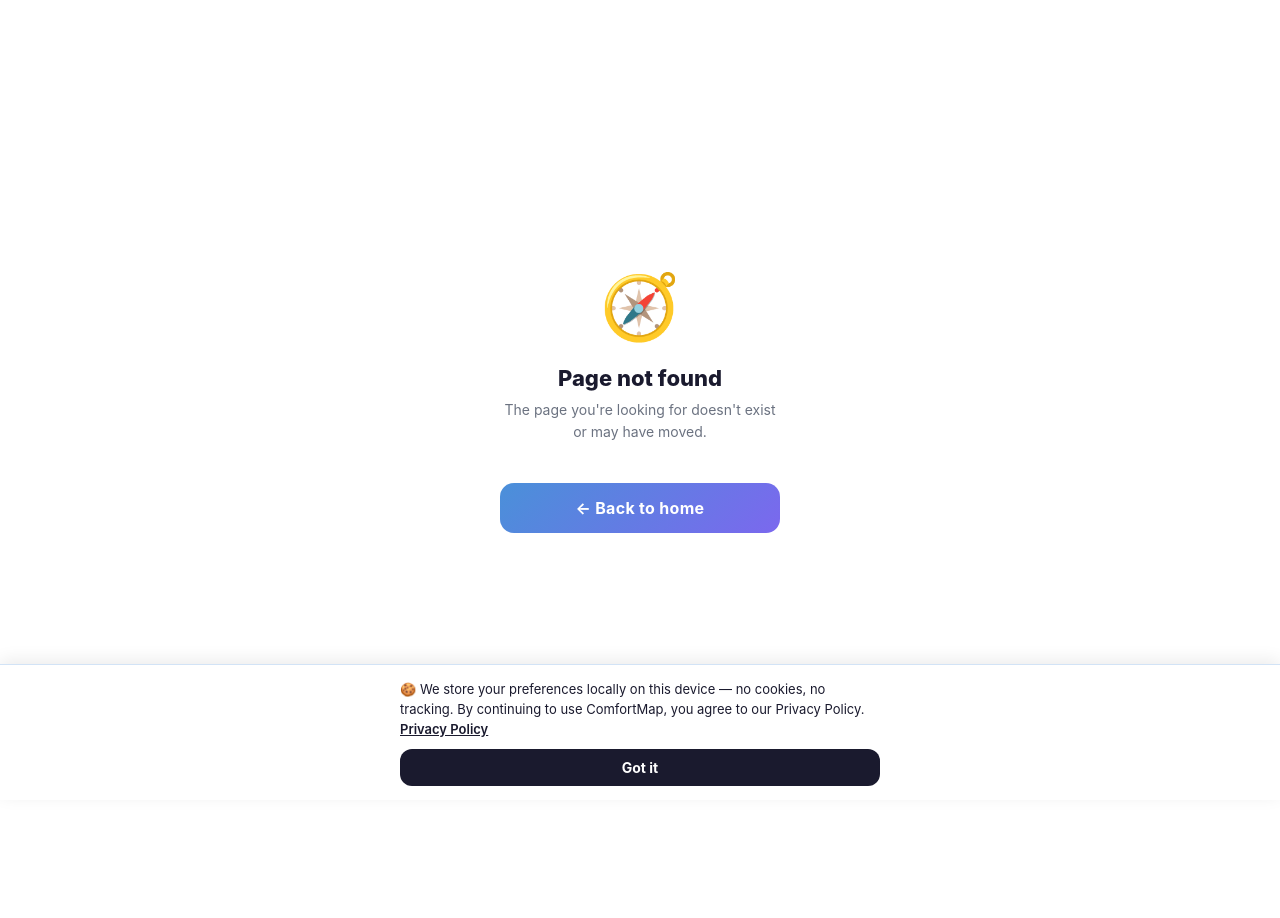
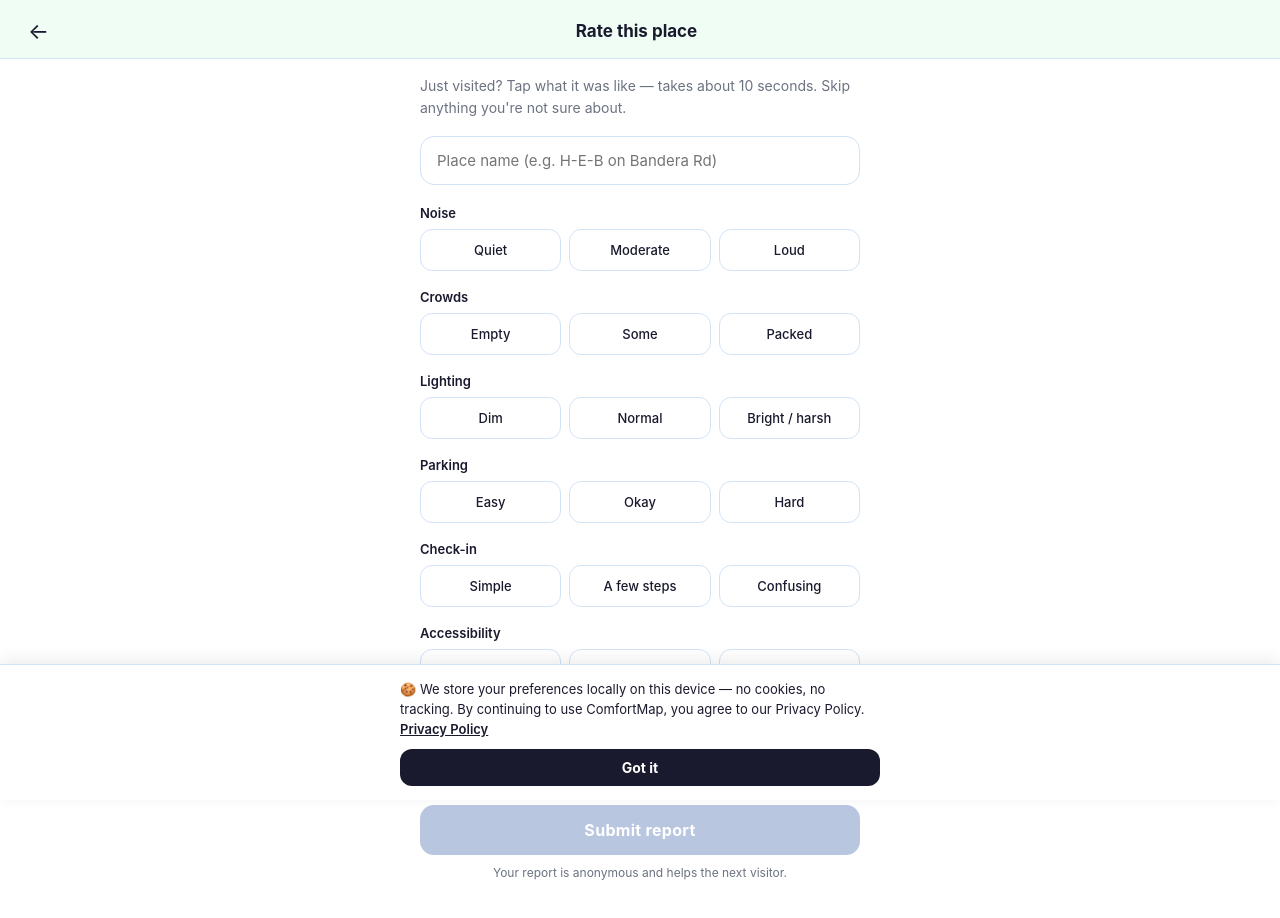
Before and after one commit to Zsolis-2028/comfortmap, a React (Vite) app: page /report in a window 1280 px wide. Shown: the top 918 px of the page. Before the commit the page ends 800 px from the top, so only its background shows below. Built offline with nearby package versions, Linux system fonts and the light colour scheme; no server answers.

Commit message:
Add 10-second report flow: contribution screen, DB writes, and entry point

```diff
--- a/src/App.jsx
+++ b/src/App.jsx
@@ -19,6 +19,7 @@ const OnboardingWho      = lazy(() => import('./screens/OnboardingWho'))
 const OnboardingSensory  = lazy(() => import('./screens/OnboardingSensory'))
 const HomeScreen         = lazy(() => import('./screens/HomeScreen'))
 const InputScreen        = lazy(() => import('./screens/InputScreen'))
+const ReportScreen       = lazy(() => import('./screens/ReportScreen'))
 const ResultScreen       = lazy(() => import('./screens/ResultScreen'))
 const SavedScreen        = lazy(() => import('./screens/SavedScreen'))
 const SettingsScreen     = lazy(() => import('./screens/SettingsScreen'))
@@ -48,6 +49,7 @@ export default function App() {
             {/* Main app */}
             <Route path="/home"                  element={<HomeScreen />} />
             <Route path="/input"                 element={<InputScreen />} />
+            <Route path="/report"                element={<ReportScreen />} />
             <Route path="/result"                element={<ResultScreen />} />
             <Route path="/saved"                 element={<SavedScreen />} />
             <Route path="/settings"              element={<SettingsScreen />} />
--- /dev/null
+++ b/src/lib/reports.js
@@ -0,0 +1,65 @@
+// src/lib/reports.js
+// The write side of the truth engine: turn a visitor's taps into real,
+// attributed observations in Supabase.
+//
+// Every observation saved here is source='user_report', confidence='verified' —
+// a real person, really there. This is the data the whole product stands on.
+
+import { supabase } from './supabaseClient'
+
+// Make sure we have an auth session so Row Level Security lets us write.
+// We use anonymous sign-in: the visitor silently gets a real (anonymous)
+// account so their reports are attributed, with zero signup friction.
+export async function ensureSignedIn() {
+  const { data: { session } } = await supabase.auth.getSession()
+  if (session) return session.user
+  const { data, error } = await supabase.auth.signInAnonymously()
+  if (error) throw error
+  return data.user
+}
+
+// Find an existing venue by name + city, or create it. Returns the venue id.
+export async function findOrCreateVenue({ name, category = 'other', city = 'San Antonio' }) {
+  const cleanName = name.trim()
+
+  const { data: found, error: findErr } = await supabase
+    .from('venues')
+    .select('id')
+    .ilike('name', cleanName)   // case-insensitive match
+    .eq('city', city)
+    .limit(1)
+  if (findErr) throw findErr
+  if (found && found.length) return found[0].id
+
+  const { data: created, error: createErr } = await supabase
+    .from('venues')
+    .insert({ name: cleanName, category, city })
+    .select('id')
+    .single()
+  if (createErr) throw createErr
+  return created.id
+}
+
+// ratings: { noise: 1..3, crowds: 1..3, ... } — only the attributes the
+// visitor actually tapped. Writes one observation row per rated attribute.
+export async function submitReport({ venueName, category, city, ratings }) {
+  const user = await ensureSignedIn()
+  const venueId = await findOrCreateVenue({ name: venueName, category, city })
+
+  const rows = Object.entries(ratings)
+    .filter(([, value]) => value != null)
+    .map(([attribute, rating]) => ({
+      venue_id: venueId,
+      attribute,
+      rating,
+      source: 'user_report',
+      confidence: 'verified',
+      contributor_id: user.id,
+    }))
+
+  if (rows.length === 0) return { venueId, inserted: 0 }
+
+  const { error } = await supabase.from('observations').insert(rows)
+  if (error) throw error
+  return { venueId, inserted: rows.length }
+}
--- /dev/null
+++ b/src/screens/ReportScreen.jsx
@@ -0,0 +1,167 @@
+// ReportScreen.jsx
+// The 10-second contribution flow — the real engine of ComfortMap.
+// A visitor taps what a place was like; each tap becomes a Verified
+// observation in the database. This is how the honest map fills up.
+
+import { useState } from 'react'
+import { useNavigate, useLocation } from 'react-router-dom'
+import { useUser } from '../context/UserContext'
+import { RADIUS } from '../styles/colors'
+import Header from '../components/Header'
+import Screen from '../components/Screen'
+import { PrimaryButton } from '../components/Button'
+import { submitReport } from '../lib/reports'
+
+// 1 = calmest / easiest, 3 = most intense / hardest
+const ATTRIBUTES = [
+  { key: 'noise',         label: 'Noise',           options: ['Quiet', 'Moderate', 'Loud'] },
+  { key: 'crowds',        label: 'Crowds',          options: ['Empty', 'Some', 'Packed'] },
+  { key: 'lighting',      label: 'Lighting',        options: ['Dim', 'Normal', 'Bright / harsh'] },
+  { key: 'parking',       label: 'Parking',         options: ['Easy', 'Okay', 'Hard'] },
+  { key: 'check_in',      label: 'Check-in',        options: ['Simple', 'A few steps', 'Confusing'] },
+  { key: 'accessibility', label: 'Accessibility',   options: ['Good', 'Partial', 'Poor'] },
+  { key: 'sensory',       label: 'Overall sensory', options: ['Calm', 'Manageable', 'Overwhelming'] },
+]
+
+export default function ReportScreen() {
+  const navigate = useNavigate()
+  const location = useLocation()
+  const { COLORS } = useUser()
+
+  const [venueName, setVenueName] = useState(location.state?.venueName || '')
+  const [ratings, setRatings] = useState({})
+  const [status, setStatus] = useState('idle') // idle | saving | done | error
+  const [errorMsg, setErrorMsg] = useState('')
+
+  const setRating = (key, value) =>
+    setRatings(prev => ({ ...prev, [key]: prev[key] === value ? undefined : value }))
+
+  const ratedCount = Object.values(ratings).filter(v => v != null).length
+  const canSubmit = venueName.trim().length > 0 && ratedCount > 0 && status !== 'saving'
+
+  const handleSubmit = async () => {
+    setStatus('saving')
+    setErrorMsg('')
+    try {
+      const clean = Object.fromEntries(
+        Object.entries(ratings).filter(([, v]) => v != null)
+      )
+      await submitReport({
+        venueName,
+        category: location.state?.category || 'other',
+        city: location.state?.city || 'San Antonio',
+        ratings: clean,
+      })
+      setStatus('done')
+    } catch (err) {
+      setStatus('error')
+      setErrorMsg(err.message || 'Something went wrong saving your report.')
+    }
+  }
+
+  if (status === 'done') {
+    return (
+      <div style={{ minHeight: '100vh', background: COLORS.soft }}>
+        <Header title="Thank you 💙" onBack={() => navigate('/home')} />
+        <Screen>
+          <div style={{ textAlign: 'center', marginTop: 40 }}>
+            <div style={{ fontSize: 48, marginBottom: 12 }}>🎉</div>
+            <div style={{ fontSize: 18, fontWeight: 700, color: COLORS.forest, marginBottom: 8 }}>
+              Your report is saved!
+            </div>
+            <div style={{ fontSize: 14, color: COLORS.muted, lineHeight: 1.6, maxWidth: 320, margin: '0 auto' }}>
+              You just made ComfortMap more honest for the next person visiting {venueName.trim()}. That's real data — thank you.
+            </div>
+            <PrimaryButton onClick={() => navigate('/home')} style={{ maxWidth: 240, margin: '24px auto 0' }}>
+              Done
+            </PrimaryButton>
+          </div>
+        </Screen>
+      </div>
+    )
+  }
+
+  return (
+    <div style={{ minHeight: '100vh', background: COLORS.soft }}>
+      <Header title="Rate this place" onBack={() => navigate(-1)} />
+      <Screen>
+        <p style={{ fontSize: 14, color: COLORS.muted, margin: '16px 0', lineHeight: 1.6 }}>
+          Just visited? Tap what it was like — takes about 10 seconds. Skip anything you're not sure about.
+        </p>
+
+        <input
+          value={venueName}
+          onChange={e => setVenueName(e.target.value)}
+          placeholder="Place name (e.g. H-E-B on Bandera Rd)"
+          style={{
+            width: '100%',
+            boxSizing: 'border-box',
+            borderRadius: RADIUS.lg,
+            border: `1.5px solid ${COLORS.border}`,
+            padding: '14px 16px',
+            fontSize: 15,
+            fontFamily: 'inherit',
+            outline: 'none',
+            background: COLORS.white,
+            color: COLORS.text,
+            marginBottom: 20,
+          }}
+        />
+
+        {ATTRIBUTES.map(attr => (
+          <div key={attr.key} style={{ marginBottom: 18 }}>
+            <div style={{ fontSize: 13, fontWeight: 600, color: COLORS.forest, marginBottom: 8 }}>
+              {attr.label}
+            </div>
+            <div style={{ display: 'flex', gap: 8 }}>
+              {attr.options.map((opt, i) => {
+                const value = i + 1
+                const active = ratings[attr.key] === value
+                return (
+                  <button
+                    key={opt}
+                    onClick={() => setRating(attr.key, value)}
+                    style={{
+                      flex: 1,
+                      background: active ? COLORS.pale : COLORS.white,
+                      border: `1.5px solid ${active ? COLORS.mint : COLORS.border}`,
+                      borderRadius: RADIUS.md,
+                      padding: '12px 6px',
+                      fontSize: 13,
+                      fontWeight: active ? 700 : 500,
+                      color: active ? COLORS.forest : COLORS.text,
+                      cursor: 'pointer',
+                      transition: 'all 0.12s',
+                    }}
+                  >
+                    {opt}
+                  </button>
+                )
+              })}
+            </div>
+          </div>
+        ))}
+
+        {status === 'error' && (
+          <div style={{
+            background: COLORS.error,
+            color: COLORS.errorText,
+            borderRadius: RADIUS.md,
+            padding: '10px 14px',
+            fontSize: 13,
+            marginTop: 8,
+          }}>
+            {errorMsg}
+          </div>
+        )}
+
+        <PrimaryButton onClick={handleSubmit} disabled={!canSubmit}>
+          {status === 'saving' ? 'Saving…' : `Submit report${ratedCount ? ` (${ratedCount})` : ''}`}
+        </PrimaryButton>
+        <div style={{ fontSize: 12, color: COLORS.muted, textAlign: 'center', marginTop: 10 }}>
+          Your report is anonymous and helps the next visitor.
+        </div>
+      </Screen>
+    </div>
+  )
+}
--- a/src/screens/ResultScreen.jsx
+++ b/src/screens/ResultScreen.jsx
@@ -189,6 +189,14 @@ export default function ResultScreen() {
   const FOLLOW_UP_SUGGESTIONS = FOLLOW_UP_SUGGESTIONS_BY_LANG[lang] || FOLLOW_UP_SUGGESTIONS_BY_LANG.en
 
   const { prompt, venue } = location.state || {}
+
+  // A clean place-name to prefill the report screen with, stripped of the
+  // venue-type prefix and focus-tag suffix that InputScreen adds.
+  const reportName = (prompt || '')
+    .replace(/^Venue type:.*?\n+/s, '')
+    .split(/\n\nI especially want to know about:/)[0]
+    .trim()
+    .slice(0, 80)
 
   const [response, setResponse] = useState('')
   const [loading, setLoading] = useState(true)
@@ -561,6 +569,26 @@ export default function ResultScreen() {
           ))}
         </div>
 
+        {response && (
+          <button
+            onClick={() => navigate('/report', { state: { venueName: reportName } })}
+            style={{
+              width: '100%',
+              marginTop: 20,
+              background: COLORS.pale,
+              border: `1.5px solid ${COLORS.mint}`,
+              borderRadius: RADIUS.lg,
+              padding: '14px',
+              fontSize: 14,
+              fontWeight: 700,
+              color: COLORS.forest,
+              cursor: 'pointer',
+            }}
+          >
+            📝 Been here? Add what it was really like →
+          </button>
+        )}
+
         <GhostButton onClick={() => navigate('/home')}>
           {t.newMap || '← Start a new map'}
         </GhostButton>
```
